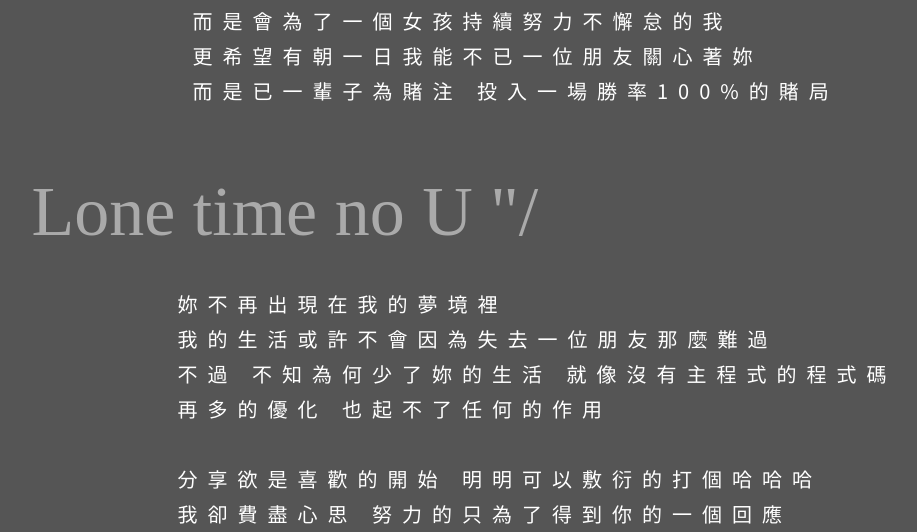
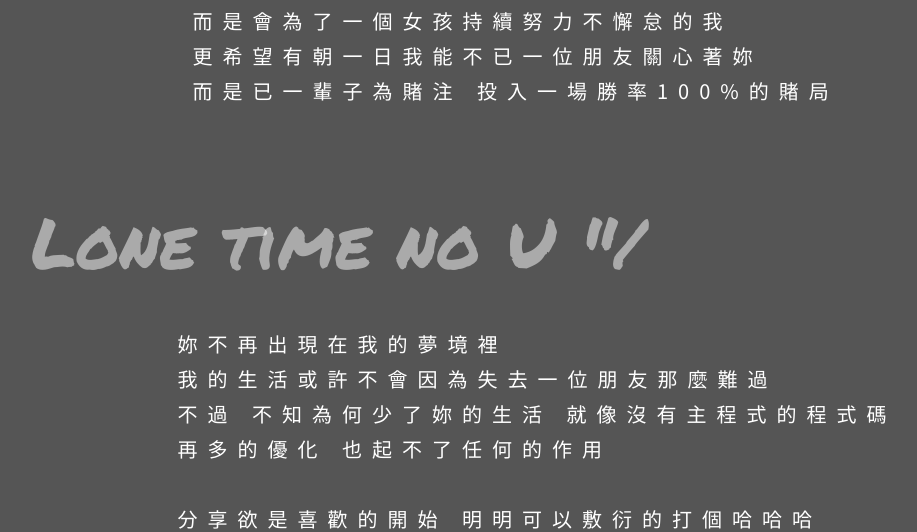
Before and after one commit to JelyFishhhhhh/my-blog, a Flask app: page / in a window 1280 px wide. Shown: the part 4852-5384 px from the top of the page, without its empty margins (103-1020 px from the left). Run offline with Flask 2, Linux system fonts and the light colour scheme; data that the repository does not hold is empty.

Commit message:
Auto-Commit

```diff
--- a/static/css/paragraph.css
+++ b/static/css/paragraph.css
@@ -11,8 +11,19 @@
 
 }
 
-#paragraph .paragraph-title {
+#paragraph .paragraph-title-ch {
     font-family: 'Noto Serif TC', serif;
+    color: rgba(255, 255, 255, 0.5);
+    font-size: 70px;
+    text-shadow: 3px;
+    width: 60%;
+    margin: 16px;
+    padding-left: 0px;
+    padding-right: 20%;
+}
+
+#paragraph .paragraph-title-eng {
+    font-family: 'Permanent Marker', cursive;
     color: rgba(255, 255, 255, 0.5);
     font-size: 70px;
     text-shadow: 3px;
--- a/templates/paragraph.html
+++ b/templates/paragraph.html
@@ -1,4 +1,4 @@
-<div class="paragraph-title">想泥ㄌ</div>
+<div class="paragraph-title-ch">想泥ㄌ</div>
 <!-- <div class="paragraph-hr"><hr></div> -->
 <br>
 <div class="paragraph-subtitle">
@@ -30,8 +30,8 @@
     更希望有朝一日我能不已一位朋友關心著妳<br>
     而是已一輩子為賭注 投入一場勝率100%的賭局<br>
 </div>
-
-<div class="paragraph-title">Lone time no U "/</div>
+<br>
+<div class="paragraph-title-eng">Lone time no U "/</div>
 <br>
 <div class="paragraph-subtitle">
 妳不再出現在我的夢境裡<br>
```
